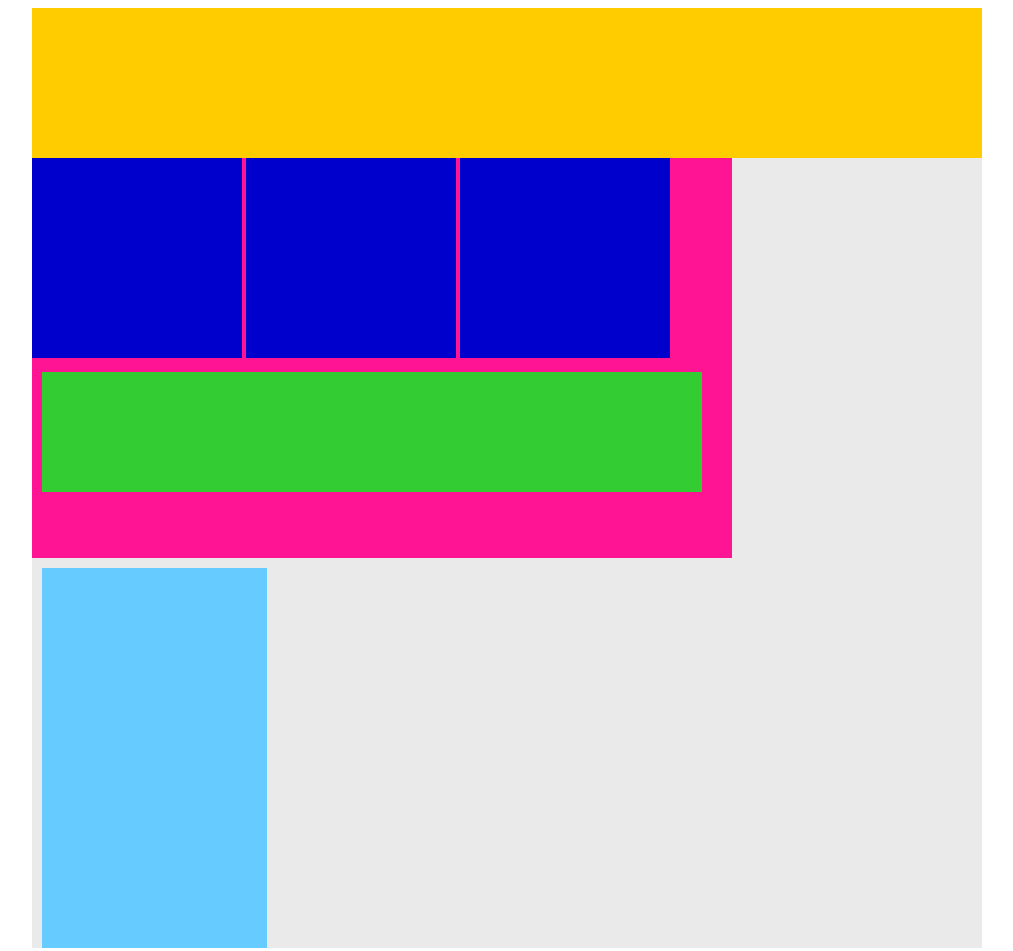
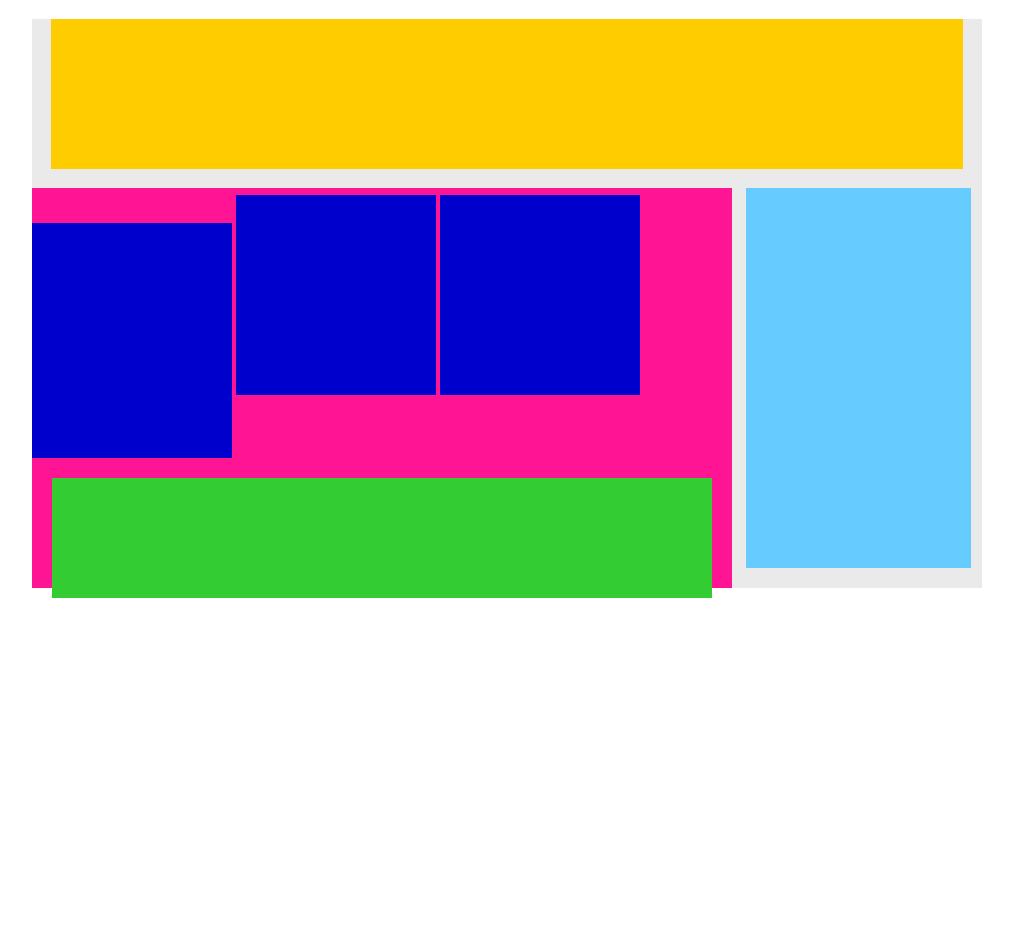
Before and after one commit to palomaandrea/bootcampPython, a plain HTML site: page HTML/tareas/nuevos-bloques/index.html in a window 1280 px wide. Shown: the whole page, without its empty margins (133-1146 px from the left). After the commit the page ends 800 px from the top, so only its background shows below. Drawn offline with Linux system fonts and the light colour scheme.

Commit message:
Tarea nuevos bloques- avance (sin completar)

```diff
--- a/HTML/tareas/nuevos-bloques/index.html
+++ b/HTML/tareas/nuevos-bloques/index.html
@@ -12,9 +12,9 @@
     <div class="container">
         <div class="top-nav"></div>
         <div class="main">
-            <div class="sub-content"></div>
-            <div class="sub-content"></div>
-            <div class="sub-content"></div>
+            <div class="sub-content" id="uno"></div>
+            <div class="sub-content" id="dos"></div>
+            <div class="sub-content" id="tres"></div>
             <div id="advertisement"></div>
         </div>
         <div class="side-nav"></div>
--- a/HTML/tareas/nuevos-bloques/style.css
+++ b/HTML/tareas/nuevos-bloques/style.css
@@ -7,6 +7,9 @@
 .top-nav {
     height: 150px;
     background-color: #ffcc00;
+    vertical-align: top;
+    margin: 2% 2% 2% 2%;
+    display: block;
 }
 
 .side-nav {
@@ -14,24 +17,40 @@
     width: 225px;
     background-color: #66ccff;
     margin: 10px;
+    display: inline-block;
+    vertical-align: top;
+    margin: 0 10px;
 }
 
 .main {
     height: 400px;
     width: 700px;
     background-color: deeppink;
+    display: inline-block;
+    vertical-align: top;
 }
 
 .sub-content {
     height: 200px;
-    width: 210px;
+    width: 200px;
     background-color: mediumblue;
     display: inline-block;
+    vertical-align: top;
+    margin-top: 1%;
 }
 
 #advertisement {
     height: 120px;
     width: 660px;
     background-color: #33cc33;
-    margin: 10px;
+    margin: 20px;
+    display: inline-block;
+    text-align: center;
+    justify-content: center;
+    margin-bottom: 20px;
 }
+
+#uno{
+    padding-top: 5%;
+    margin-top: 5%;
+}
--- /dev/null
+++ b/HTML/tareas/nuevos-bloques/style2.css
@@ -0,0 +1,59 @@
+.container {
+    width: 950px;
+    margin: 0 auto;
+    /* Center the container */
+    font-size: 0;
+    /* Removes space between inline-block elements */
+}
+
+.top-nav {
+    height: 50px;
+    background-color: #ffcc00;
+    width: 100%;
+    display: block;
+    /* Takes full width */
+    vertical-align: top;
+}
+
+.side-nav {
+    height: 380px;
+    width: 200px;
+    background-color: #66ccff;
+    display: inline-block;
+    vertical-align: top;
+    margin: 0 10px;
+    /* Right margin for spacing */
+}
+
+.main {
+    width: 720px;
+    /* Adjusted width to fit alongside side-nav */
+    display: inline-block;
+    vertical-align: top;
+    /* Aligns with side-nav */
+}
+
+.sub-content {
+    height: 190px;
+    width: 200px;
+    background-color: mediumblue;
+    display: inline-block;
+    vertical-align: top;
+    margin-right: 10px;
+    /* Space between sub-content boxes */
+}
+
+#advertisement {
+    height: 190px;
+    width: 200px;
+    background-color: #33cc33;
+    display: inline-block;
+    vertical-align: top;
+}
+
+#uno,#dos,#tres {
+    padding-top: 0;
+    /* Removed padding to align boxes properly */
+    margin-top: 0;
+    /* Adjust if necessary */
+}
```
